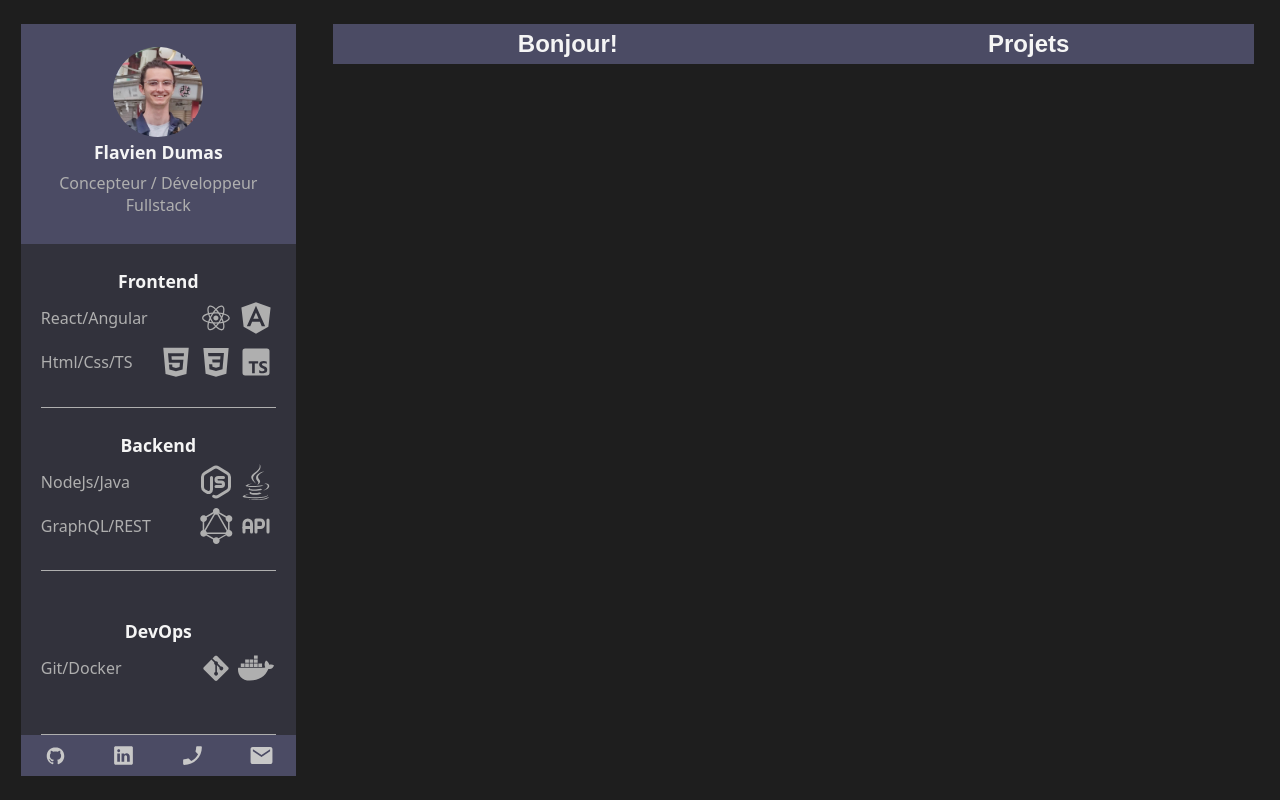
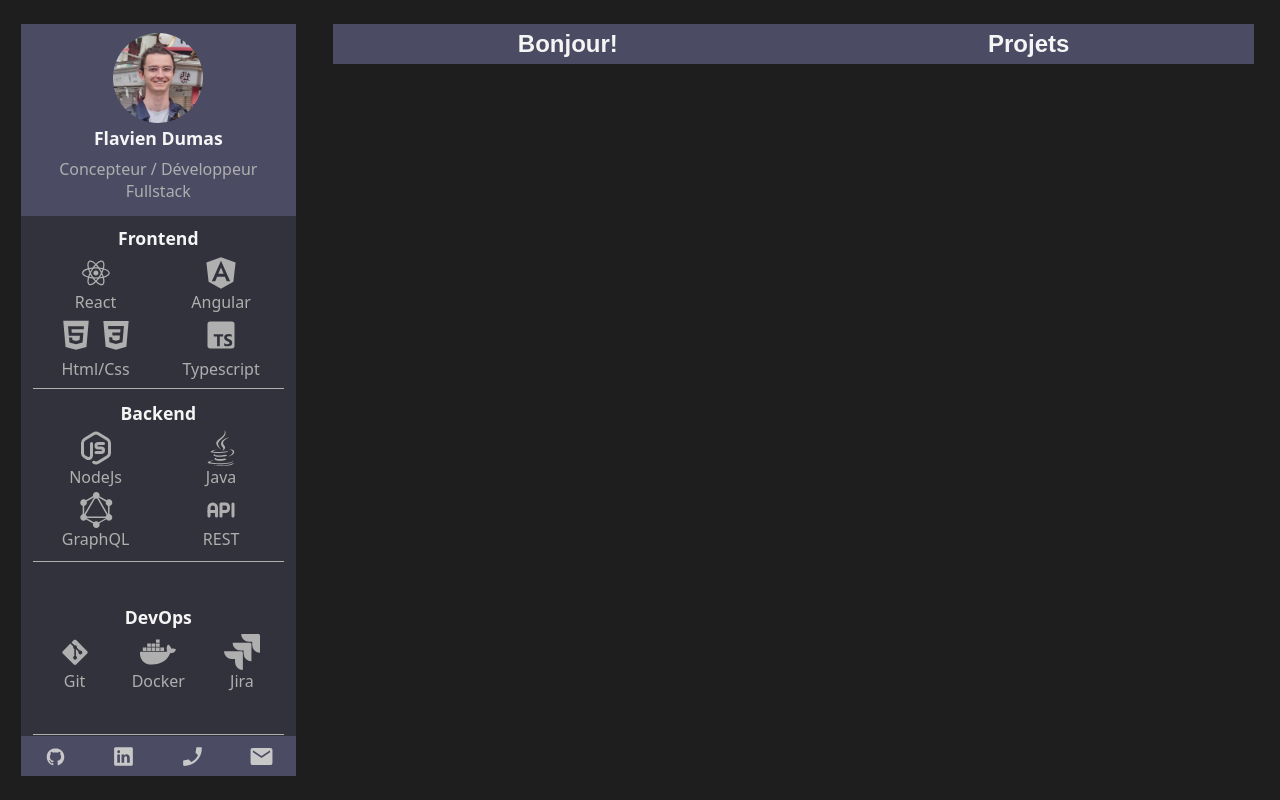
Before and after one commit to FlavienDumas/CV, a React (Vite) app: page / in a window 1280 px wide. Built offline with nearby package versions, Linux system fonts and the light colour scheme.

Commit message:
Improved SideBar logo's placement

```diff
--- a/src/components/SideBar.jsx
+++ b/src/components/SideBar.jsx
@@ -15,6 +15,7 @@ import { DiGithubBadge } from "react-icons/di";
 import { IoLogoLinkedin } from "react-icons/io";
 import { MdPhoneEnabled } from "react-icons/md";
 import { IoMdMail } from "react-icons/io";
+import { SiJira } from "react-icons/si";
 
 function SideBar() {
     const [phoneHover, setPhoneHover] = useState(false);
@@ -47,46 +48,99 @@ function SideBar() {
             <div className="sideGeneralDiv">
                 <div className="divInfo">
                     <h4>Frontend</h4>
-                    <div className="center">
-                        <div>React/Angular</div>
-                        <div className="center">
+                    <div style={{
+                        display: 'grid',
+                        gridTemplateColumns: 'repeat(2, 1fr)',
+                        margin: 0
+                    }}>
+                        <div className="center" style={{
+                            flexDirection: 'column'
+                        }}>
                             <DiReact className="icon react"/>
+                            <span>React</span>
+                        </div>
+                        <div className="center" style={{
+                            flexDirection: 'column'
+                        }}>
                             <FaAngular className="icon angular"/>
+                            <span>Angular</span>
                         </div>
-                    </div>
-                    <div className="center">
-                        <div>Html/Css/TS</div>
-                        <div className="center">
-                            <DiHtml5 className="icon html"/>
-                            <DiCss3 className="icon css"/>
+                        <div className="center" style={{
+                            flexDirection: 'column'
+                        }}>
+                            <div style={{
+                                margin: 0
+                            }}>
+                                <DiHtml5 className="icon html"/>
+                                <DiCss3 className="icon css"/>
+                            </div>
+                            <span>Html/Css</span>
+                        </div>
+                        <div className="center" style={{
+                            flexDirection: 'column'
+                        }}>
                             <BiLogoTypescript className="icon typeScript"/>
+                            <span>Typescript</span>
                         </div>
                     </div>
                 </div>
                 <div className="divInfo">
                     <h4>Backend</h4>
-                    <div className="center">
-                        <div>NodeJs/Java</div>
-                        <div className="center">
+                    <div style={{
+                        display: 'grid',
+                        gridTemplateColumns: 'repeat(2, 1fr)',
+                        margin: 0
+                    }}>
+                        <div className="center" style={{
+                            flexDirection: 'column'
+                        }}>
                             <TbBrandNodejs className="icon nodeJS"/>
+                            <span>NodeJs</span>
+                        </div>
+                        <div className="center" style={{
+                            flexDirection: 'column'
+                        }}>
                             <FaJava className="icon java"/>
+                            <span>Java</span>
                         </div>
-                    </div>
-                    <div className="center">
-                        <div>GraphQL/REST</div>
-                        <div className="center">
+                        <div className="center" style={{
+                            flexDirection: 'column'
+                        }}>
                             <GrGraphQl className="icon graphQL"/>
+                            <span>GraphQL</span>
+                        </div>
+                        <div className="center" style={{
+                            flexDirection: 'column'
+                        }}>
                             <TbApi className="icon api"/>
+                            <span>REST</span>
                         </div>
                     </div>
                 </div>
                 <div className="divInfo">
                     <h4>DevOps</h4>
-                    <div className="center">
-                        <div>Git/Docker</div>
-                        <div className="center">
+                    <div style={{
+                        display: 'grid',
+                        gridTemplateColumns: 'repeat(3, 1fr)',
+                        margin: 0
+                    }}>
+                        <div className="center" style={{
+                            flexDirection: 'column'
+                        }}>
                             <DiGit className="icon git"/>
+                            <span>Git</span>
+                        </div>
+                        <div className="center" style={{
+                            flexDirection: 'column'
+                        }}>
                             <FaDocker className="icon docker"/>
+                            <span>Docker</span>
+                        </div>
+                        <div className="center" style={{
+                            flexDirection: 'column'
+                        }}>
+                            <SiJira className="icon jira"/>
+                            <span>Jira</span>
                         </div>
                     </div>
                 </div>
--- a/src/css/SideBar.css
+++ b/src/css/SideBar.css
@@ -8,7 +8,7 @@
 }
 
 .divHead{
-    height: 220px;
+    height: 12rem;
     flex-direction: column;
     background-color: rgb(75,75,100);
 }
@@ -32,7 +32,7 @@
     flex-direction: column;
     width: 100%;
     position: absolute;
-    top: 220px;
+    top: 12rem;
     bottom: 41px;
     overflow: auto;
 }
@@ -40,8 +40,8 @@
     display: flex;
     flex-direction: column;
     justify-content: center;
-    margin: 0 20px;
-    padding: 8px 0;
+    margin: 0 0.75rem;
+    padding: 0.2rem 0;
     color: rgb(175,175,175);
     border-bottom: 1px solid rgb(175,175,175);
     font-size: max(1.8vh, 0.8vw, 16px);
@@ -68,7 +68,7 @@
     position: absolute;
     bottom: 0;
     width: 100%;
-    height: 25px;
+    height: 1.5rem;
     padding: 8px 0;
     justify-content: space-around;
     background-color: rgb(75,75,100);
--- a/src/css/global.css
+++ b/src/css/global.css
@@ -87,6 +87,7 @@ h4{
 .postgresql{--shine-color: rgb(49,100,140);}
 .python{--shine-color: rgb(255,205,56);}
 .json{--shine-color: rgb(203,203,65);}
+.jira{--shine-color: rgb(37,128,247);}
 
 .react:hover{color: rgb(0,216,255);}
 .html:hover{color: rgb(229,76,37);}
@@ -105,3 +106,4 @@ h4{
 .postgresql:hover{color: rgb(49,100,140);}
 .python:hover{color: rgb(255,205,56);}
 .json:hover{color: rgb(203,203,65);}
+.jira:hover{color: rgb(37,128,247);}
```
